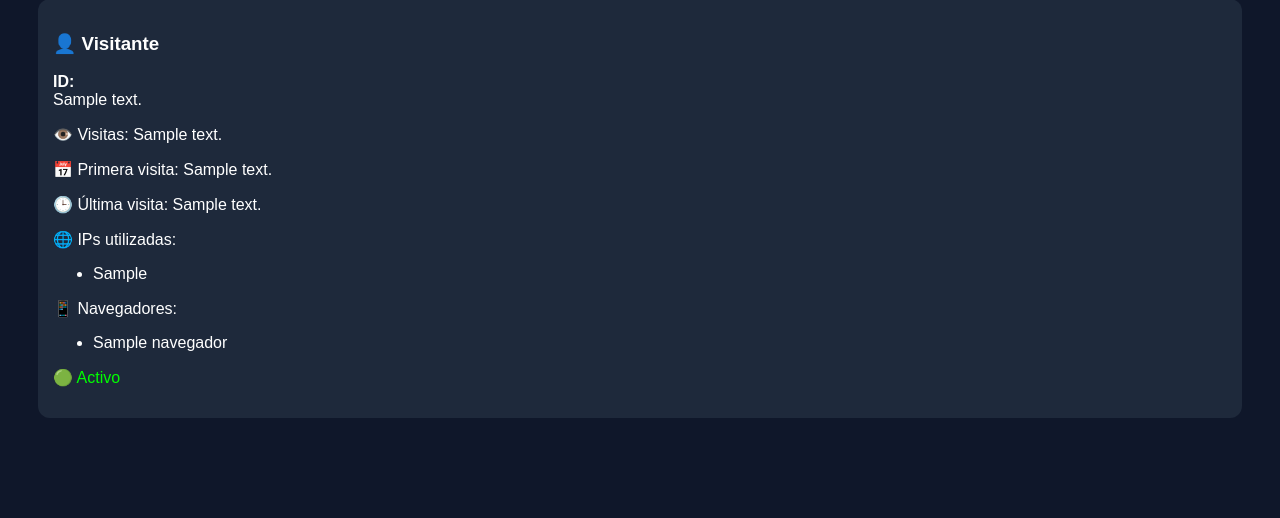
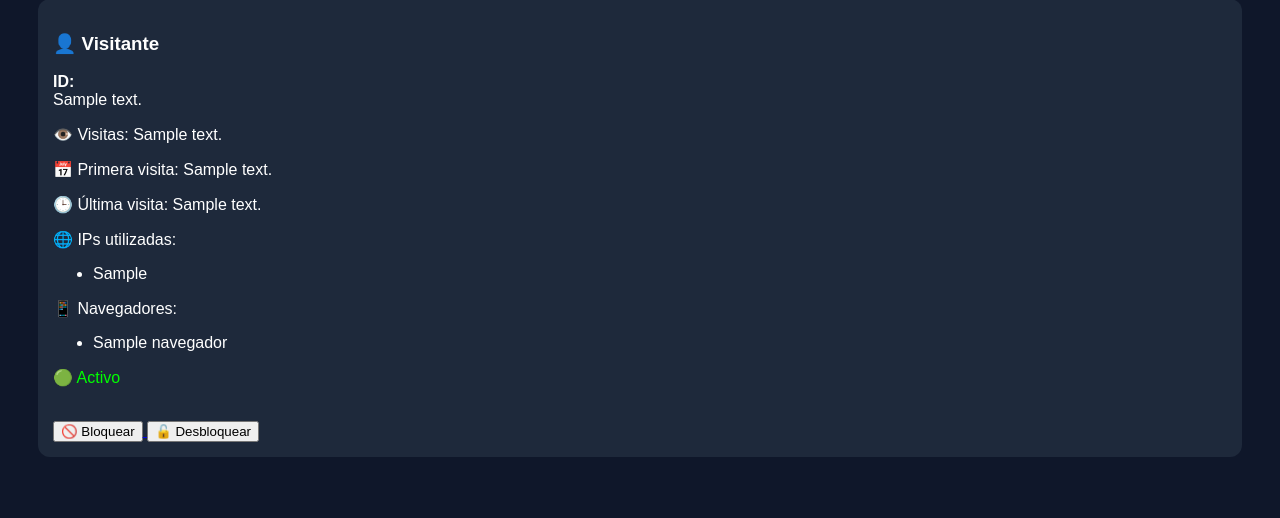
Before and after one commit to Screeam3523errxc/info-lookup, a Flask app: template templates/admin.html in a window 1280 px wide. Shown: the part 168-686 px from the top of the page. Run offline with Flask 3, Linux system fonts and the light colour scheme; the template is opened without the code that fills it: most values are stand-ins (such as "Sample title", 1, 10 or a date in 2020).

Commit message:
Agrega botones de bloqueo y lista negra

```diff
--- a/templates/admin.html
+++ b/templates/admin.html
@@ -104,6 +104,21 @@ small{
 {% endif %}
 
 
+
+<br>
+
+<a href="/bloquear/{{ id }}">
+<button>
+🚫 Bloquear
+</button>
+</a>
+
+<a href="/desbloquear/{{ id }}">
+<button>
+🔓 Desbloquear
+</button>
+</a>
+
 </div>
 
 {% endfor %}
```
